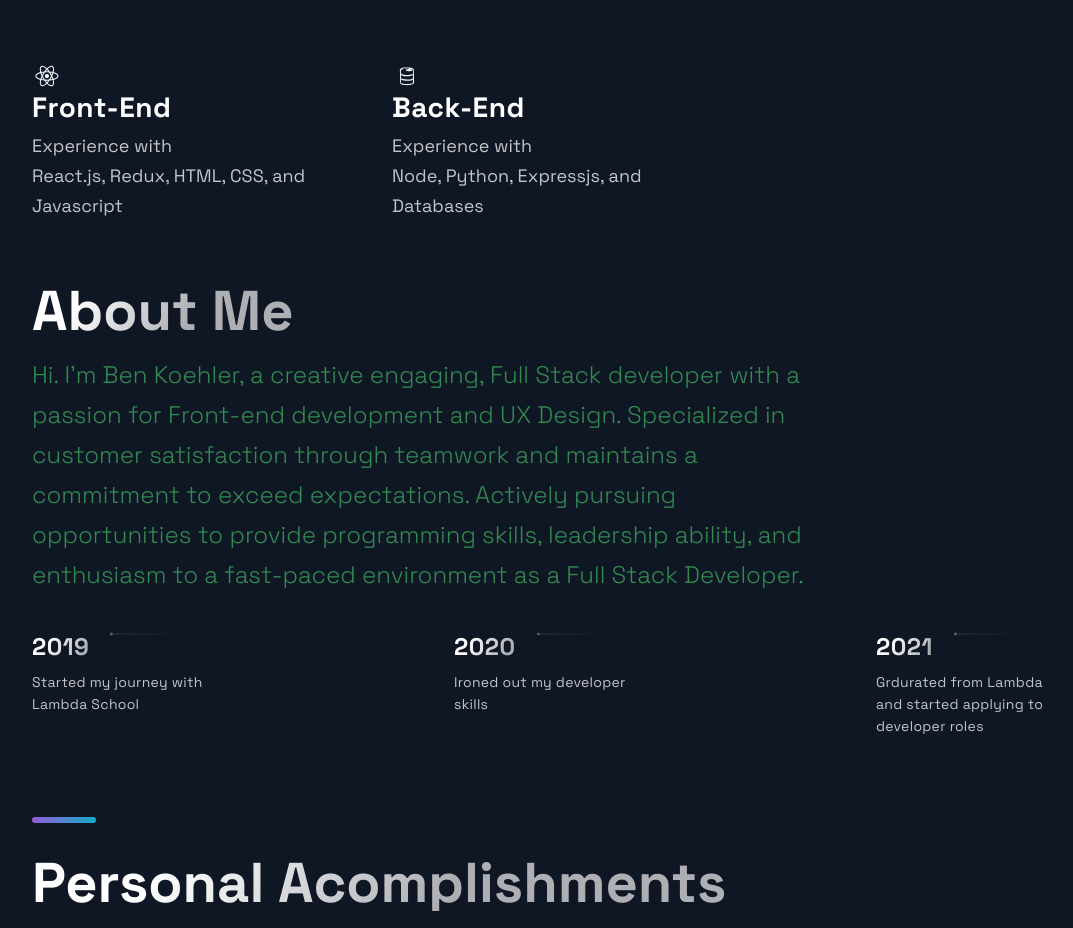
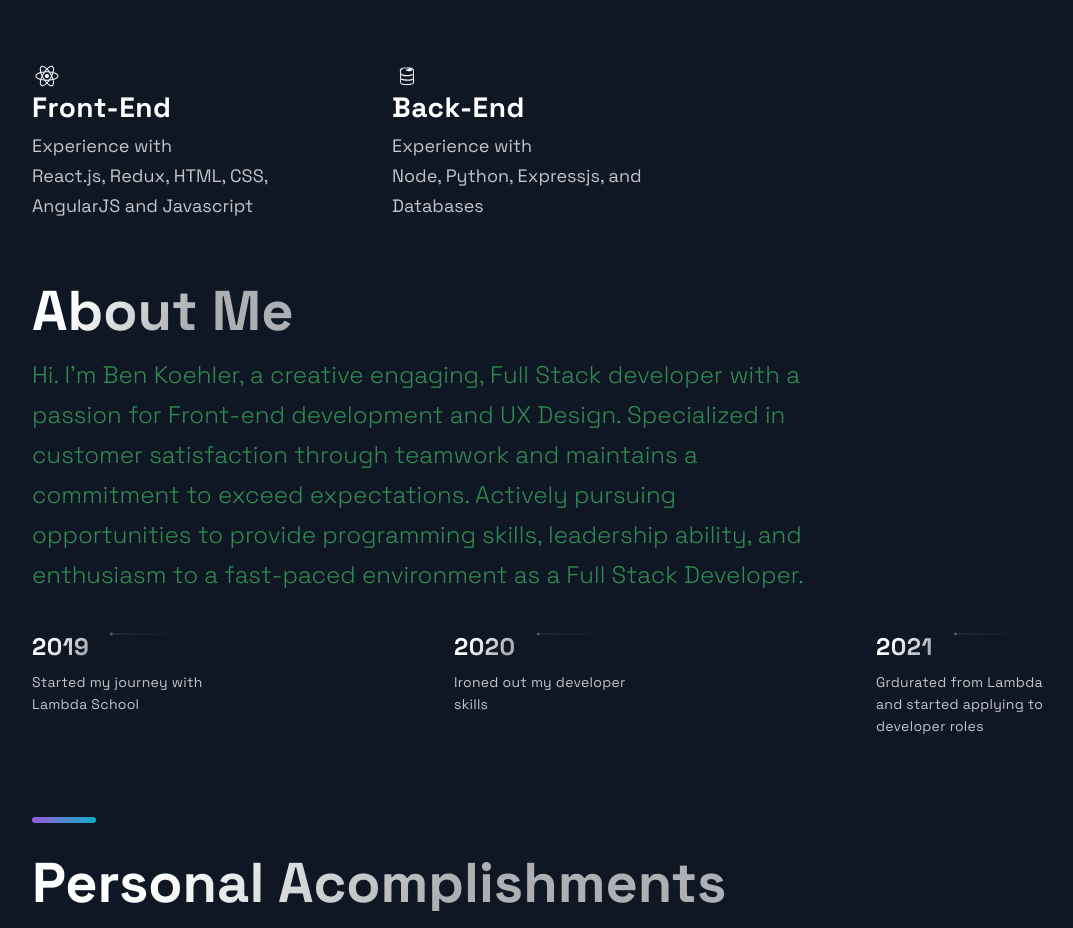
Before and after one commit to bkoehler2016/portfolio_website, a Next.js app: page / in a window 1280 px wide. Shown: the part 2240-3168 px from the top of the page, without its empty margins (88-1161 px from the left). Built offline with nearby package versions, Linux system fonts and the light colour scheme.

Commit message:
added technology

```diff
--- a/src/components/Technologies/Technologies.js
+++ b/src/components/Technologies/Technologies.js
@@ -30,7 +30,7 @@ const Technologies = () => (
           <ListTitle>Front-End</ListTitle>
           <ListParagraph>
             Experience with <br />
-            React.js, Redux, HTML, CSS, and Javascript
+            React.js, Redux, HTML, CSS, AngularJS and Javascript
 
           </ListParagraph>
         </ListContainer>
```
